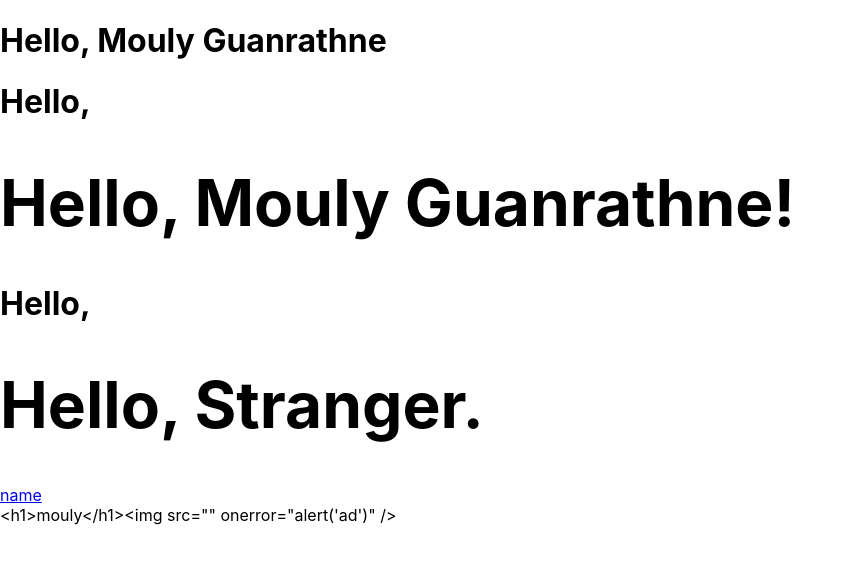
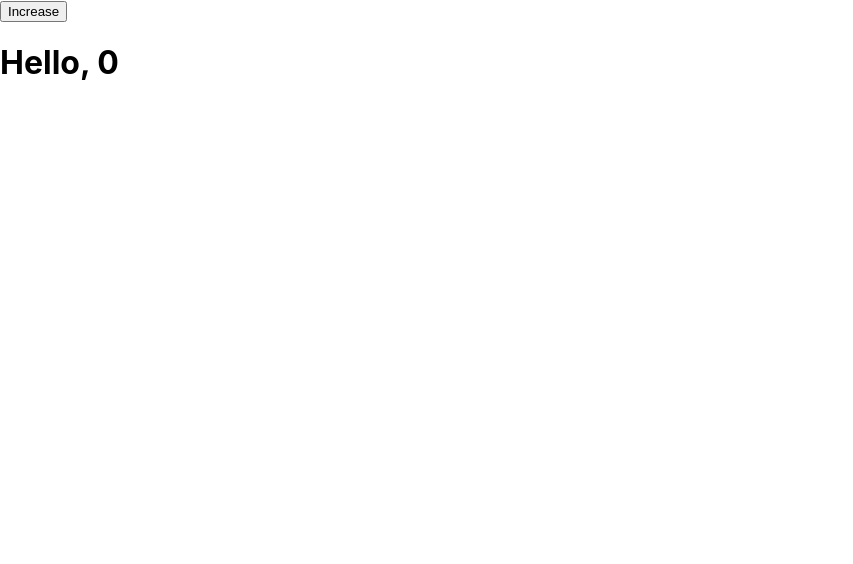
Before and after one commit to moulyg/workshop, a React (Create React App) app: page / in a window 1280 px wide. Shown: the top 564 px of the page, without its empty margins (0-853 px from the left). Built offline with nearby package versions, Linux system fonts and the light colour scheme.

Commit message:
call back

```diff
--- a/src/App.js
+++ b/src/App.js
@@ -1,24 +1,23 @@
 import './App.css';
+import React, {useCallback, useRef, useState} from "react";
 
-function getGreeting(user) {
-    if (user) {
-        return <h1>Hello, {user}!</h1>;
-    }
-    return <h1>Hello, Stranger.</h1>;
+const useRefCount = () => {
+    const ref = useRef(0);
+    console.log("current", ref.current++)
 }
+const Greeting = React.memo(({increment}) =>{
+    useRefCount();
+    return <button onClick={increment}>Increase</button>;
+});
+function App() {
+    const [count, setCount] = useState(0);
 
-function App() {
-
-
-    const name = 'Mouly Guanrathne';
-    const title = '<h1>mouly</h1><img src="" onerror="alert(\'ad\')" />'
+    const increment = useCallback(() => {
+        setCount(c => c + 1);
+    }, [setCount])
     return (<>
-        <h1>Hello, {name}</h1>
-        <h1>Hello, {getGreeting(name)}</h1>
-        <h1>Hello, {getGreeting(null)}</h1>
-        <a href='#' title={name}>name</a>
-        <div>{title}</div>
-        {/*<div dangerouslySetInnerHTML={{__html: title}} />*/}
+        <Greeting increment={() => setCount(count + 1)} />
+        <h1>Hello, {count}</h1>
     </>);
 }
 
```
